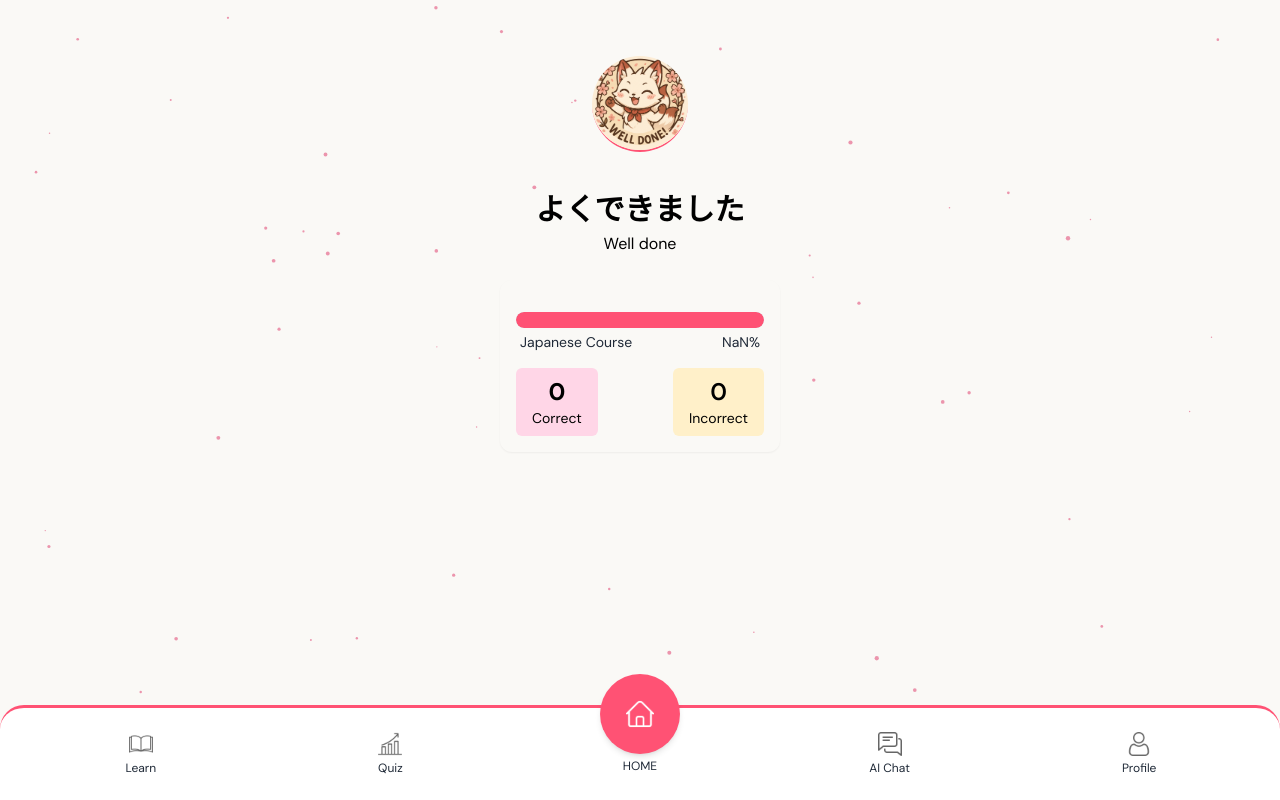
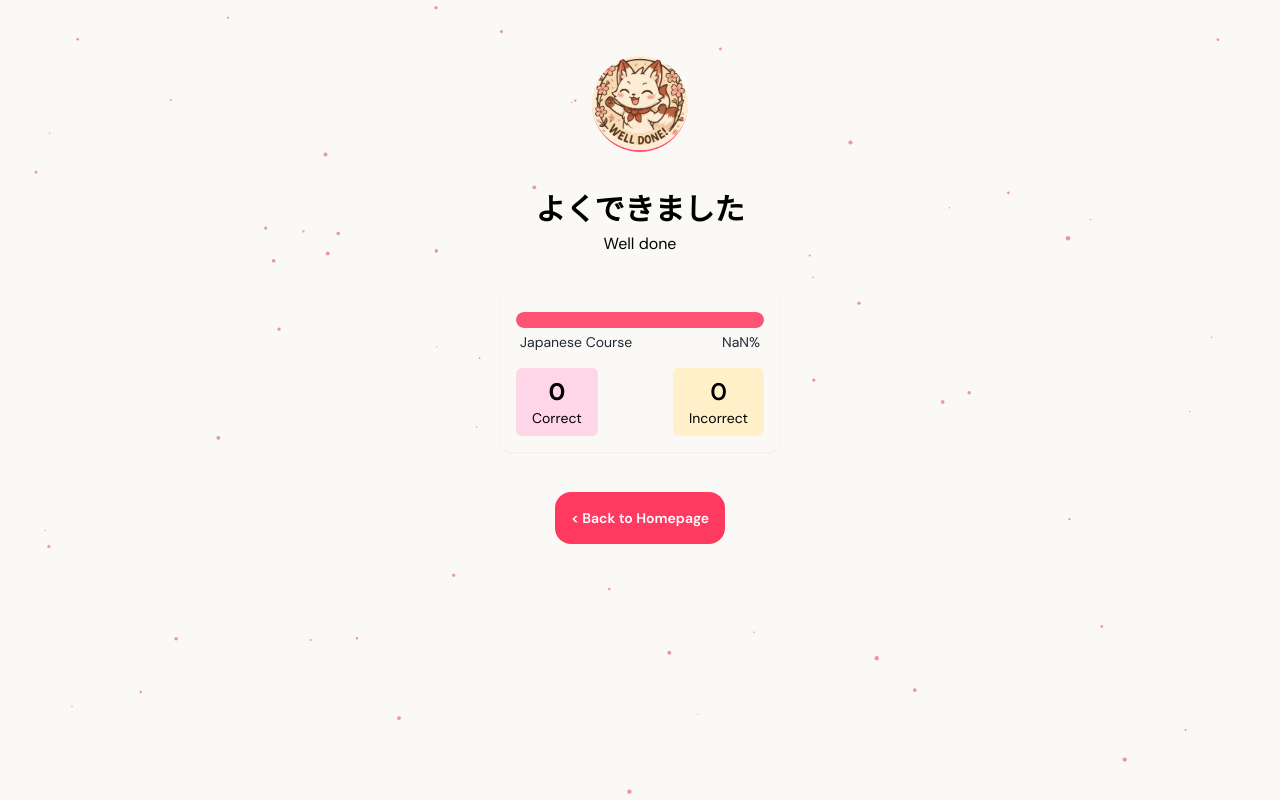
Before and after one commit to kahitoz-infra/kahitoz-japanese-app, a Next.js app: page /PostQuiz in a window 1280 px wide. Built offline with nearby package versions, Linux system fonts and the light colour scheme.

Commit message:
Removed the Navbar from the PostQuiz Page & added a Back Button for Homepage

```diff
--- a/app/PostQuiz/page.js
+++ b/app/PostQuiz/page.js
@@ -1,14 +1,14 @@
 'use client';
 
+import { useEffect, useState } from 'react';
+import { useRouter } from 'next/navigation';
+import Image from 'next/image';
+
 import ProgressCard from './components/ProgressCard';
-import CustomButton from '@/app/common_components/CustomButton';
-import SecondaryButton from '@/app/common_components/SecondaryButton';
-import Navbar from '@/app/common_components/Navbar';
 import CherryBlossomSnowfall from '@/app/common_components/CherryBlossomSnowfall';
-import Image from 'next/image';
-import { useEffect, useState } from 'react';
 
 export default function PostQuizPage() {
+  const router = useRouter();
 
   const [isDarkMode, setIsDarkMode] = useState(false);
   const [responses, setResponses] = useState([]);
@@ -20,16 +20,14 @@ useEffect(() => {
     if (raw) {
       const parsed = JSON.parse(raw);
       setResponses(parsed);
-    const correctCount = parsed.filter(r => r.correct).length;
-    const incorrectCount = parsed.filter(r => !r.correct).length;
+      const correctCount = parsed.filter((r) => r.correct).length;
+      const incorrectCount = parsed.filter((r) => !r.correct).length;
       setCorrect(correctCount);
       setIncorrect(incorrectCount);
     }
   }, []);
 
-
   useEffect(() => {
-    // Detect dark mode using matchMedia
     const match = window.matchMedia('(prefers-color-scheme: dark)');
     setIsDarkMode(match.matches);
     const listener = (e) => setIsDarkMode(e.matches);
@@ -39,31 +37,28 @@ useEffect(() => {
 
   return (
     <div className="min-h-screen flex flex-col justify-between bg-[#FAF9F6] dark:bg-[#333333] text-white relative z-10">
-
-      {/* Cherry blossom background (behind everything) */}
+      {/* Background Animation */}
       <CherryBlossomSnowfall isDarkMode={isDarkMode} />
 
-      {/* Main content */}
+      {/* Main Content */}
       <div className="flex flex-col items-center justify-center gap-6 py-10 px-4 relative z-10">
-
-        <div className="w-24 h-24 dark:hidden rounded-full relative border-b-2 border-[#FF5274] dark:border-[#F66538] mt-4 overflow-hidden">
+        {/* Character Image */}
+        <div className="w-24 h-24 dark:hidden rounded-full relative border-b-2 border-[#FF5274] mt-4 overflow-hidden">
           <Image
-          src="/chibi_well_done.png" // Ensure this image exists in your /public folder
+            src="/chibi_well_done.png"
             alt="Well done"
             fill
             className="object-cover"
           />
         </div>
-
-      <div className="w-24 h-24 dark:flex hidden rounded-full relative border-b-2 border-[#FF5274] dark:border-[#F66538] mt-4 overflow-hidden">
+        <div className="w-24 h-24 hidden dark:flex rounded-full relative border-b-2 border-[#F66538] mt-4 overflow-hidden">
           <Image
-          src="/chibi_well_done_dark.png" // Ensure this image exists in your /public folder
+            src="/chibi_well_done_dark.png"
             alt="Well done"
             fill
             className="object-cover"
           />
         </div>
-
 
         {/* Heading */}
         <div className="text-center text-black dark:text-white">
@@ -71,14 +66,19 @@ useEffect(() => {
           <p className="text-md mt-1">Well done</p>
         </div>
 
-        {/* Progress Card */}
+        {/* Score Summary */}
         <ProgressCard correct={correct} incorrect={incorrect} />
 
-
+        {/* Back to Homepage Button */}
+        <div className="p-4">
+          <button
+            onClick={() => router.push('/')}
+            className="text-sm px-4 py-4 font-semibold bg-[#FF3A60] dark:bg-white text:white dark:text-black rounded-2xl"
+          >
+            &lt; Back to Homepage
+          </button>
         </div>
-
-      {/* Bottom Navbar */}
-      <Navbar />
+      </div>
     </div>
   );
 }
```
Lines whose indentation alone changed are shown as unchanged.
